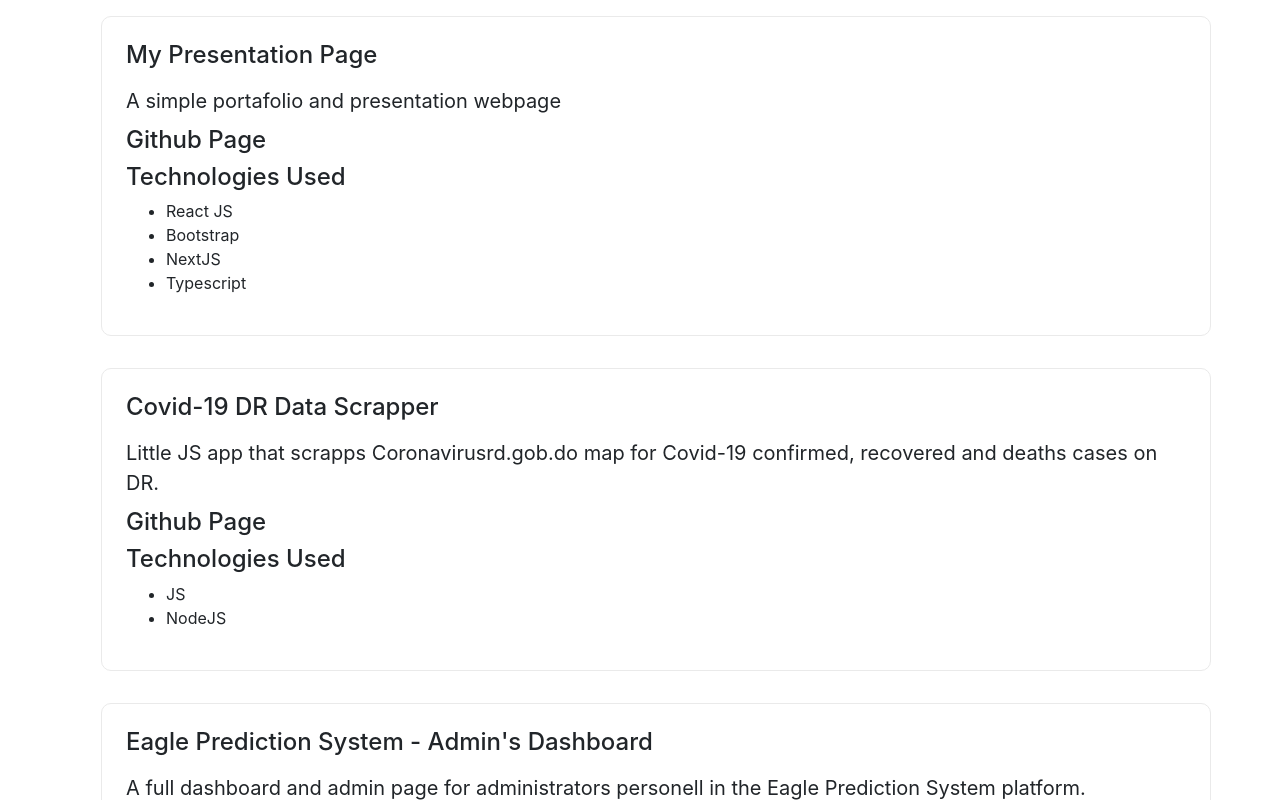
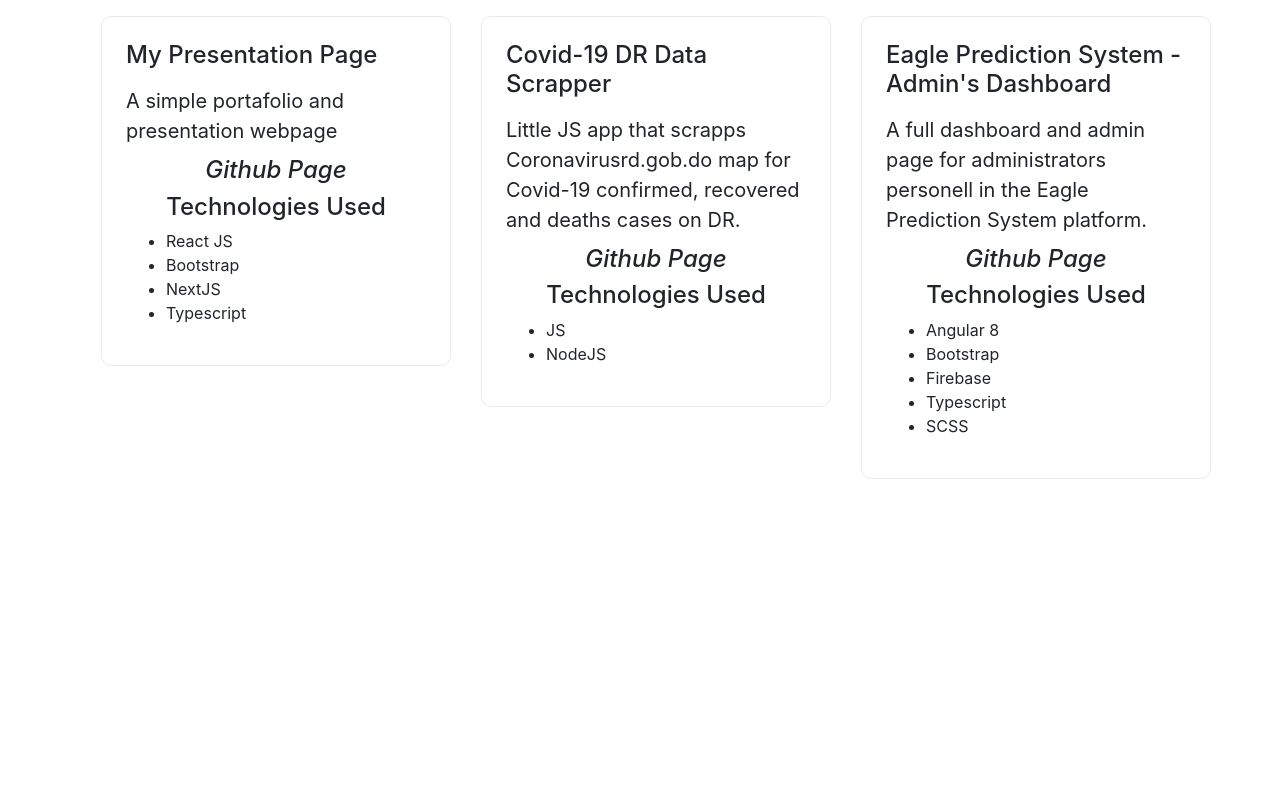
Before and after one commit to Darkbenq3d4/portafolio-page, a Next.js app: page /Components/projects in a window 1280 px wide. Shown: the top 800 px of the page. Built offline with nearby package versions, Linux system fonts and the light colour scheme.

Commit message:
Project Skeleton

```diff
--- a/pages/Components/projects.tsx
+++ b/pages/Components/projects.tsx
@@ -1,4 +1,4 @@
-import styles from 'styles/Home.module.css';
+import styles from 'styles/projects.module.css';
 import { Container, Row, Col } from 'react-bootstrap';
 import  projectsJSON from 'json/projects.json';
 
@@ -20,25 +20,27 @@
 {
     return(
         <Container hidden={props.isHidden}>
+            <Row style={{display: props.display}}>
                 {
-                projectsJSON.map((items) => (
-                    <Row style={{display: props.display}}>
+                projectsJSON.map((items, index) => (
                 <Col>
                     <div className={styles.card} hidden={props.isHidden}>
                         <h2>{items.Title}</h2>
                         <p>{items.Description}</p>
-                    <a href={items.Github}><h4>Github Page</h4></a>
+                        <a href={items.Github}><h4 className={styles.github}>Github Page</h4></a>
                         <h4>Technologies Used</h4>
                         <ul>
-                        {items.Technologies.map((techs) => (
-                            <li>{techs}</li>
+                            {items.Technologies.map((techs, index) => (
+                                <li key={index}>
+                                    {techs}
+                                </li>
                             ))}
                         </ul>
                     </div>
                 </Col>
-            </Row>
                 ))
             }
+            </Row>
         </Container>
     )
 }
--- /dev/null
+++ b/styles/projects.module.css
@@ -0,0 +1,41 @@
+.card {
+    margin: 1rem;
+    padding: 1.5rem;
+    text-align: left;
+    color: inherit;
+    text-decoration: none;
+    border: 1px solid #eaeaea;
+    border-radius: 10px;
+    transition: color 0.15s ease, border-color 0.15s ease;
+    width: 100%;
+  }
+
+  .carousel_caption{
+    color: black;
+  }
+
+  .card:hover,
+  .card:focus,
+  .card:active {
+    color: #0070f3;
+    border-color: #0070f3;
+  }
+
+  .card h2 {
+    margin: 0 0 1rem 0;
+    font-size: 1.5rem;
+  }
+
+  .card p {
+    margin: 0;
+    font-size: 1.25rem;
+    line-height: 1.5;
+    margin-bottom: 10px;
+  }
+
+  .card h4 {
+      text-align: center;
+  }
+  .card .github{
+    font-style: italic;
+  }
```
Lines whose indentation alone changed are shown as unchanged.
